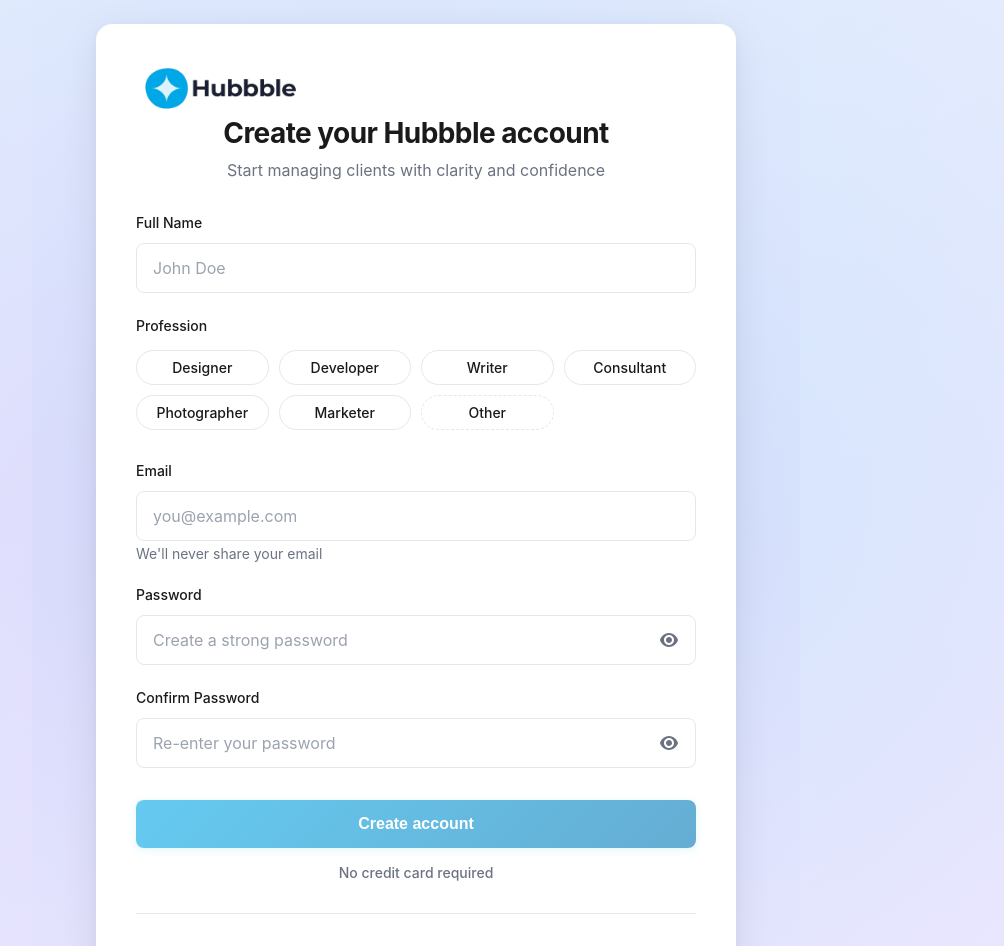
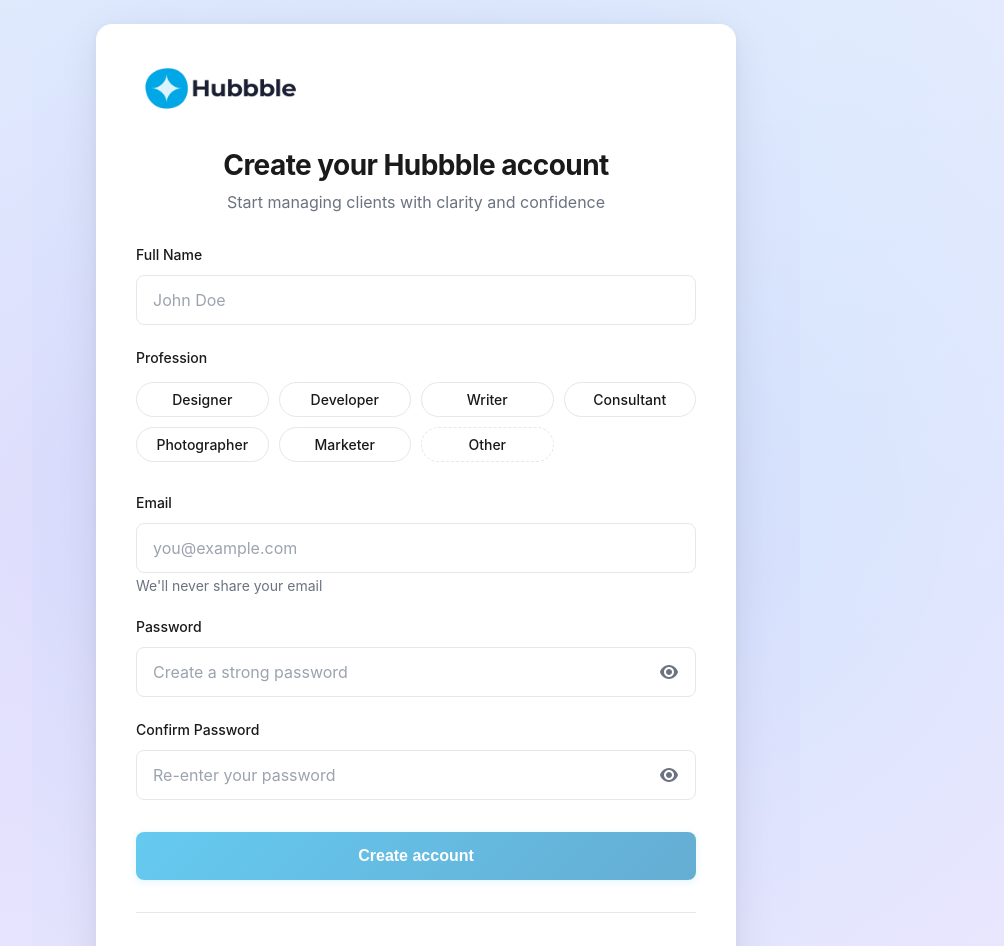
Before and after one commit to iyashlodaya/hubbble-web, a Next.js app: page /signup in a window 1280 px wide. Shown: the top 946 px of the page, without its empty margins (224-1228 px from the left). Built offline with nearby package versions, Linux system fonts and the light colour scheme; no server answers.

Commit message:
Remove trust hint from SignupPage and add margin-top to header in CSS for improved layout

```diff
--- a/app/signup/page.tsx
+++ b/app/signup/page.tsx
@@ -282,9 +282,6 @@
               Create account
             </Button>
 
-            <p className={styles.trustHint}>
-              No credit card required
-            </p>
           </div>
         </form>
 
--- a/app/signup/signup.module.css
+++ b/app/signup/signup.module.css
@@ -55,6 +55,7 @@
 }
 
 .header {
+  margin-top: 2rem;
   margin-bottom: 2rem;
   text-align: center;
 }
```
